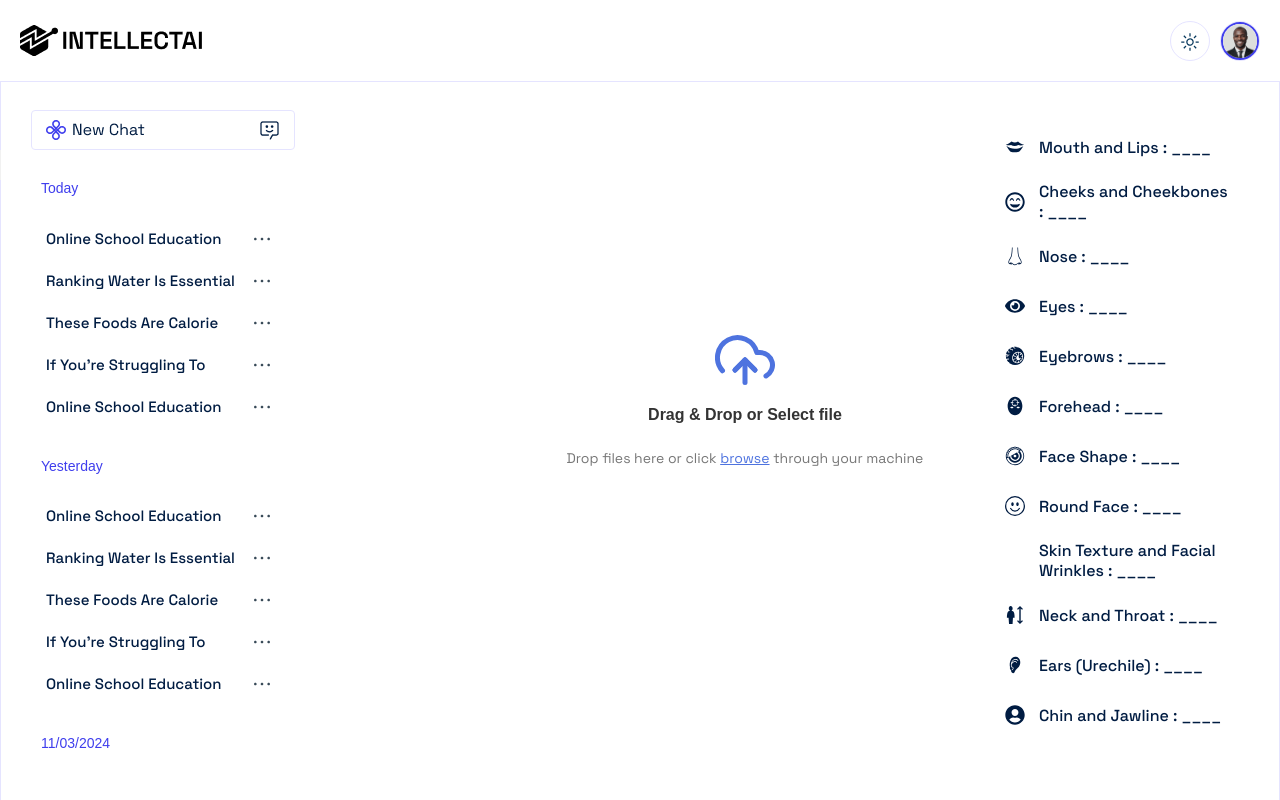
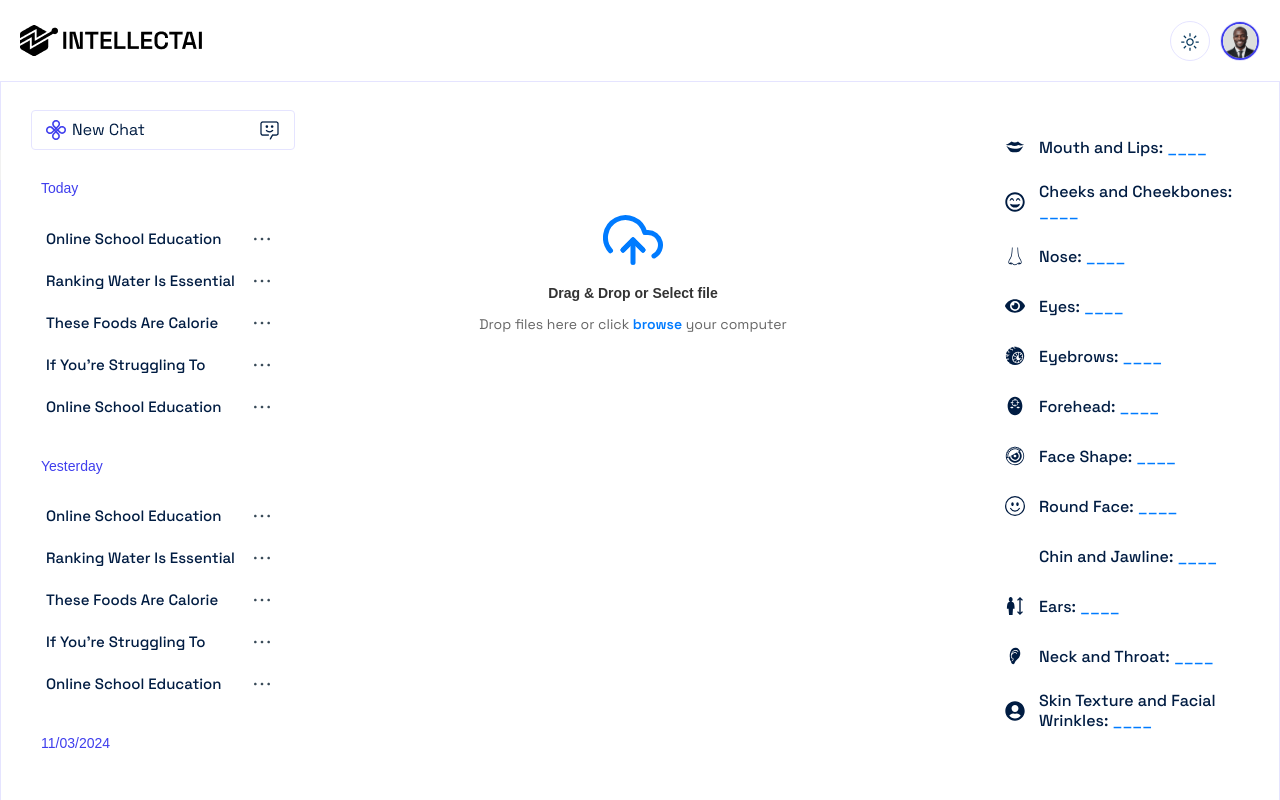
Before and after one commit to ali-boldwp/faceAI-react, a React (Create React App) app in the folder frontend/: page / in a window 1280 px wide. Built offline with nearby package versions, Linux system fonts and the light colour scheme; some icons are missing.

Commit message:
dbgeshjgfewhjgfdjs

```diff
--- a/frontend/package.json
+++ b/frontend/package.json
@@ -13,6 +13,7 @@
     "@types/react-dom": "^18.0.0",
     "axios": "^1.13.1",
     "bootstrap": "5.0.2",
+    "framer-motion": "^12.23.24",
     "install": "^0.13.0",
     "npm": "^11.6.2",
     "react": "^18.3.1",
--- a/frontend/src/Pages/Home/home.css
+++ b/frontend/src/Pages/Home/home.css
@@ -1,39 +1,33 @@
-.upload-section {
-  background: #fff;
-  border-radius: 12px;
-  padding: 25px;
-  width: 100vh;
-  height: 70vh;
+/* 🌙 Main wrapper */
+.main-center-content-m-left.center-content.search-sticky {
+  padding: 2rem;
 
-  margin: 50px auto;
-
+  /* min-height: 100vh; */
+  transition: margin-left 0.3s ease;
 }
 
-.upload-title {
-  font-size: 18px;
-  font-weight: 600;
-  margin-bottom: 20px;
-  color: #333;
+.main-center-content-m-left.collapsed {
+  margin-left: 80px;
 }
 
-/* --- Drop Zone --- */
+/* 📤 Upload Section */
 .drop-zone {
   width: 100%;
-  height: 100%;
+  height:70vh;
+  margin: 10px auto;
+  border-radius: 12px;
 
-
-  border-radius: 10px;
-
-  padding: 50px 20px;
+  padding: 60px 20px;
   text-align: center;
+  cursor: pointer;
+  transition: all 0.3s ease;
   position: relative;
-  transition: all 0.3s ease;
-  box-sizing: border-box;
 }
 
 .drop-zone.dragging {
-  border-color: #4e73df;
-  background-color: #eef3ff;
+  border-color: #007bff;
+  background-color: #f0f8ff;
+
 }
 
 .drop-zone-inner {
@@ -41,98 +35,107 @@
   flex-direction: column;
   align-items: center;
   justify-content: center;
-  height: 100%;
 }
 
-/* --- Icon --- */
 .upload-icon {
   font-size: 60px;
-  color: #4e73df;
+  color: #007bff;
   margin-bottom: 15px;
 }
 
 .drop-zone h4 {
-  font-size: 16px;
-  font-weight: 600;
+  font-size: 1.4rem;
   color: #333;
+  margin-bottom: 8px;
 }
 
 .drop-zone p {
-  color: #777;
-  font-size: 14px;
+  color: #666;
+  font-size: 1.4rem;
 }
 
 .browse-link {
-  color: #4e73df;
-  text-decoration: underline;
+  color: #007bff;
   cursor: pointer;
+  font-weight: 600;
 }
 
-/* --- Input --- */
 .file-input {
-  position: absolute;
-  inset: 0;
-  opacity: 0;
-  cursor: pointer;
+  display: none;
 }
 
-/* --- File Preview --- */
-.file-preview-list {
-  margin-top: 20px;
-  max-height: 200px;
-  overflow-y: auto; /* allows scrolling when many files */
+/* 🖼️ Uploaded Images */
+.uploaded-image-container {
+  display: flex;
+  justify-content: left;
+  flex-wrap: wrap;
+  gap: 12px;
+
 }
 
-.file-item {
-  background: #f4f6f8;
-  padding: 10px 15px;
-  border-radius: 8px;
-  display: flex;
-  justify-content: space-between;
-  align-items: center;
-  margin-bottom: 8px;
-  font-size: 14px;
-  color: #444;
+.uploaded-image-box {
+  width: 120px;
+  height: 120px;
+  border-radius: 12px;
+  overflow: hidden;
+  background-color: #f5f5f5;
+  box-shadow: 0 2px 6px rgba(0, 0, 0, 0.15);
 }
 
-.file-size {
-  color: #888;
-  font-size: 13px;
+.uploaded-image {
+  width: 100%;
+  height: 100%;
+  object-fit: fill;
 }
+
+/* 🎛️ Popup */
 .popup {
-  background: #fff;
-  padding: 20px;
-  border-radius: 12px;
-  width:55%;
-  margin: 30px auto;
-  text-align: left;
-  animation: fadeIn 0.3s ease;
+  border-radius: 16px;
+
+  padding: 25px 30px;
+  margin: 20px auto;
+  width:  55%;
+
+  animation: fadeIn 0.4s ease-in-out;
   position: absolute;
-  bottom:-50px;
+  bottom: 0;
 }
 
 .popup h4 {
-  font-size: 20px;
-  margin-bottom: 15px;
+  font-size: 1.3rem;
+  color: #222;
   font-weight: 600;
+  margin-bottom: 20px;
 }
 
-.form-group {
-  margin-bottom: 20px;
+.popup label {
+  display: block;
+  color: #444;
+  font-weight: 500;
+  margin-bottom: 10px;
 }
 
 .shape-select {
   width: 100%;
-  padding: 10px;
-  border-radius: 6px;
+  padding: 10px 12px;
+  border-radius: 8px;
   border: 1px solid #ccc;
-  font-size: 15px;
+  background-color: #fafafa;
+  font-size: 1.4rem;
+  transition: border-color 0.3s ease;
+  outline: none;
 }
 
+.shape-select:focus {
+  border-color: #007bff;
+}
+
+/* 🔘 Footer buttons */
 .popup-footer {
   display: flex;
   justify-content: space-between;
   align-items: center;
+  margin-top: 25px;
 }
 
 .arrow-buttons {
@@ -141,36 +144,43 @@
 }
 
 .arrow-btn {
-  background: #e0e0e0;
   border: none;
-  padding: 8px 12px;
+  background-color: #f1f1f1;
+  padding: 10px 14px;
   border-radius: 50%;
-  font-weight: bold;
-  font-size: 18px;
+  font-size: 1.1rem;
   cursor: pointer;
-  transition: background 0.2s;
+  transition: all 0.2s ease;
 }
 
 .arrow-btn:hover {
-  background: #d0d0d0;
+  background-color: #007bff;
+  color: #fff;
+}
+
+.arrow-btn:disabled {
+  background-color: #e0e0e0;
+  color: #999;
+  cursor: not-allowed;
 }
 
 .next-btn {
-  background: #007bff;
-  color: white;
+  background-color: #007bff;
+  color: #fff;
   border: none;
-  padding: 10px 16px;
-  border-radius: 6px;
-  font-size: 15px;
+  padding: 10px 22px;
+  border-radius: 8px;
   cursor: pointer;
-  transition: background 0.2s;
-  width:100px;
+  font-weight: 600;
+  transition: background-color 0.2s ease;
+  width: 100px;
 }
 
 .next-btn:hover {
-  background: #0066d8;
+  background-color: #0056b3;
 }
 
+/* 🌟 Animations */
 @keyframes fadeIn {
   from {
     opacity: 0;
@@ -181,42 +191,24 @@
     transform: translateY(0);
   }
 }
-.uploaded-image-container {
-  text-align: left;
-  display: flex;
-  gap:10px;
+
+/* 📱 Responsive */
+@media (max-width: 768px) {
+  .uploaded-image-box {
+    width: 100px;
+    height: 100px;
   }
 
-.uploaded-image {
-  width: 150px;
-  height:150px;
-
-
- border-radius: 20px;
-  object-fit: fill;
-  animation: fadeIn 0.4s ease;
+  .popup {
+    padding: 15px;
   }
 
-.drop-zone {
-  width: 100%;
-  height: 100%;
-  border-radius: 10px;
-
-  padding: 50px 20px;
-  text-align: center;
-  position: relative;
-  transition: all 0.3s ease;
-  cursor: pointer;
+  .popup-footer {
+    flex-direction: column;
+    gap: 12px;
   }
 
-.drop-zone.dragging {
-  border-color: #4e73df;
-
+  .next-btn {
+    width: 100%;
   }
-
-.file-input {
-  position: absolute;
-  inset: 0;
-  opacity: 0;
-  cursor: pointer;
 }
--- a/frontend/src/Pages/Home/index.tsx
+++ b/frontend/src/Pages/Home/index.tsx
@@ -1,39 +1,28 @@
 import React, { useEffect, useState, DragEvent } from "react";
 import { FiUploadCloud } from "react-icons/fi";
+import { motion, AnimatePresence } from "framer-motion";
 import useSidebarToggle from "Common/UseSideberToggleHooks";
 import "./home.css";
 
-const Home = () => {
+interface HomeProps {
+  sidebarItems: { name: string }[];
+  answers: { [key: string]: string };
+  setAnswers: React.Dispatch<React.SetStateAction<{ [key: string]: string }>>;
+}
+
+const Home: React.FC<HomeProps> = ({ sidebarItems, answers, setAnswers }) => {
   const themeSidebarToggle = useSidebarToggle();
   const [files, setFiles] = useState<File[]>([]);
   const [isDragging, setIsDragging] = useState(false);
   const [imagePreviews, setImagePreviews] = useState<string[]>([]);
+  const [step, setStep] = useState(0);
+  const [selectedOption, setSelectedOption] = useState("");
 
-  // Add/remove chatbot body class
   useEffect(() => {
     document.body.classList.add("chatbot");
     return () => document.body.classList.remove("chatbot");
   }, []);
 
-  // Scroll logic for sticky search form
-  useEffect(() => {
-    const handleScroll = () => {
-      const distanceFromBottom =
-        document.documentElement.scrollHeight - window.innerHeight - window.scrollY;
-      const threshold = 200;
-      const searchForm: HTMLElement | null = document.querySelector(".chatbot .search-form");
-
-      if (searchForm) {
-        if (distanceFromBottom < threshold) searchForm.classList.add("active");
-        else searchForm.classList.remove("active");
-      }
-    };
-
-    window.addEventListener("scroll", handleScroll);
-    return () => window.removeEventListener("scroll", handleScroll);
-  }, []);
-
-  // Handle file drop
   const handleDrop = (e: DragEvent<HTMLDivElement>) => {
     e.preventDefault();
     setIsDragging(false);
@@ -47,7 +36,6 @@ const Home = () => {
     }
   };
 
-  // Handle file select
   const handleFileSelect = (e: React.ChangeEvent<HTMLInputElement>) => {
     const selectedFiles = e.target.files ? Array.from(e.target.files) : [];
     const imageFiles = selectedFiles.filter((file) => file.type.startsWith("image/"));
@@ -58,26 +46,31 @@ const Home = () => {
     }
   };
 
+  const handleNext = () => {
+    if (selectedOption) {
+      setAnswers((prev) => ({
+        ...prev,
+        [sidebarItems[step].name]: selectedOption,
+      }));
+      setSelectedOption("");
+    }
+    if (step < sidebarItems.length - 1) setStep(step + 1);
+  };
+
+  const handlePrev = () => {
+    if (step > 0) setStep(step - 1);
+  };
+
   return (
     <div
       className={`main-center-content-m-left center-content search-sticky ${
         themeSidebarToggle ? "collapsed" : ""
       }`}
     >
-      {/* ✅ Uploaded Image Previews */}
+      {/* ✅ Image Previews */}
 
 
-      {/* ✅ Upload Section */}
-      <div className="upload-section">
-         {imagePreviews.length > 0 && (
-        <div className="uploaded-image-container multiple">
-          {imagePreviews.map((src, index) => (
-            <div key={index} className="uploaded-image-box">
-              <img src={src} alt={`Preview ${index}`} className="uploaded-image" />
-            </div>
-          ))}
-        </div>
-      )}
+      {/* ✅ Upload Zone */}
       <div
         className={`drop-zone ${isDragging ? "dragging" : ""}`}
         onDragOver={(e) => {
@@ -87,23 +80,28 @@ const Home = () => {
         onDragLeave={() => setIsDragging(false)}
         onDrop={handleDrop}
       >
-          {/* Hide text when at least one image is uploaded */}
+        {imagePreviews.length > 0 && (
+        <div className="uploaded-image-container multiple">
+          {imagePreviews.map((src, i) => (
+            <div key={i} className="uploaded-image-box">
+              <img src={src} alt={`Preview ${i}`} className="uploaded-image" />
+            </div>
+          ))}
+        </div>
+      )}
         {imagePreviews.length === 0 && (
           <div className="drop-zone-inner">
             <FiUploadCloud className="upload-icon" />
-              <div>
             <h4>Drag & Drop or Select file</h4>
             <p>
               Drop files here or click{" "}
               <label htmlFor="fileInput" className="browse-link">
                 browse
               </label>{" "}
-                  through your machine
+              your computer
             </p>
           </div>
-            </div>
         )}
-
         <input
           id="fileInput"
           type="file"
@@ -113,33 +111,54 @@ const Home = () => {
           className="file-input"
         />
       </div>
-      </div>
 
-      {/* ✅ Popup appears after first image upload */}
+      {/* ✅ Popup Questions */}
       {files.length > 0 && (
         <div className="popup">
-          <h4>Select Shapes</h4>
+          <h4>Select Option for:</h4>
 
-          <div className="form-group">
-            <label htmlFor="faceShape">Face Shape :</label>
-            <select id="faceShape" className="shape-select">
-              <option value="">-- Select Face Shape --</option>
-              <option value="oval">Oval</option>
-              <option value="round">Round</option>
-              <option value="square">Square</option>
-              <option value="heart">Heart</option>
-              <option value="diamond">Diamond</option>
-              <option value="oblong">Oblong</option>
-              <option value="triangle">Triangle</option>
+          <AnimatePresence mode="wait">
+            <motion.div
+              key={step}
+              initial={{ x: 50, opacity: 0 }}
+              animate={{ x: 0, opacity: 1 }}
+              exit={{ x: -50, opacity: 0 }}
+              transition={{ duration: 0.4 }}
+            >
+              <label>{sidebarItems[step].name}</label>
+              <select
+                className="shape-select"
+                value={selectedOption}
+                onChange={(e) => setSelectedOption(e.target.value)}
+              >
+                <option value="">-- Select Option --</option>
+                <option value="Type A">Type A</option>
+                <option value="Type B">Type B</option>
+                <option value="Type C">Type C</option>
               </select>
-          </div>
+            </motion.div>
+          </AnimatePresence>
 
           <div className="popup-footer">
             <div className="arrow-buttons">
-              <button className="arrow-btn left">←</button>
-              <button className="arrow-btn right">→</button>
+              <button
+                className="arrow-btn left"
+                onClick={handlePrev}
+                disabled={step === 0}
+              >
+                ←
+              </button>
+              <button
+                className="arrow-btn right"
+                onClick={handleNext}
+                disabled={step === sidebarItems.length - 1}
+              >
+                →
+              </button>
             </div>
-            <button className="next-btn">Next</button>
+            <button className="next-btn" onClick={handleNext}>
+              Next
+            </button>
           </div>
         </div>
       )}
--- a/frontend/src/Routes/routes.tsx
+++ b/frontend/src/Routes/routes.tsx
@@ -10,7 +10,8 @@ export interface RouteProps {
 }
 
 const routes: RouteProps[] = [
-    { path: "/", component: <Dashboard /> },
+    { path: "/", component: <Dashboard sidebarItems={[]} answers={{}} setAnswers={() => {}} /> },
+
 ];
 
 const nonAuthRoutes: RouteProps[] = [
--- a/frontend/src/ThemeLayout/LeftSidebar.tsx
+++ b/frontend/src/ThemeLayout/LeftSidebar.tsx
@@ -1,11 +1,5 @@
 import React from "react";
 import { Link, useLocation } from "react-router-dom";
-import {
-  FaSmile,
-  FaRegGrinBeam,
-  FaEye,
-  FaUserCircle,
-} from "react-icons/fa";
 import {
   GiNoseFront,
   GiEyeball,
@@ -15,63 +9,55 @@ import {
   GiHumanEar,
   GiBodyHeight,
 } from "react-icons/gi";
+import { FaRegGrinBeam, FaEye, FaUserCircle } from "react-icons/fa";
 import { BsEmojiSmile } from "react-icons/bs";
 import { PiSmileyWinkBold } from "react-icons/pi";
-import avatar02 from "assets/images/avatar/02.png";
-import icons14 from "assets/images/icons/14.png";
 import { useSelector } from "react-redux";
 import { RootState } from "Slices/theme/store";
 
-const LeftSidebar = () => {
+interface SidebarItem {
+  name: string;
+}
+interface LeftSidebarProps {
+  sidebarItems: SidebarItem[];
+  answers: { [key: string]: string };
+}
+
+const LeftSidebar: React.FC<LeftSidebarProps> = ({ sidebarItems, answers }) => {
   const location = useLocation();
   const themeSidebarToggle = useSelector(
     (state: RootState) => state.theme.themeSidebarToggle
   );
 
-  const sidebarItems = [
-    { name: "Mouth and Lips", icon: <GiLips />, path: "/mouth-lips" },
-    { name: "Cheeks and Cheekbones", icon: <FaRegGrinBeam />, path: "/cheeks" },
-    { name: "Nose", icon: <GiNoseFront />, path: "/nose" },
-    { name: "Eyes", icon: <FaEye />, path: "/eyes" },
-    { name: "Eyebrows", icon: <GiEyeball />, path: "/eyebrows" },
-    { name: "Forehead", icon: <GiHeadshot />, path: "/forehead" },
-    { name: "Face Shape", icon: <GiAbstract002 />, path: "/face-shape" },
-    { name: "Round Face", icon: <BsEmojiSmile />, path: "/round-face" },
-    {
-      name: "Skin Texture and Facial Wrinkles",
-      icon: <PiSmileyWinkBold />,
-      path: "/skin-texture",
-    },
-    { name: "Neck and Throat", icon: <GiBodyHeight />, path: "/neck-throat" },
-    { name: "Ears (Urechile)", icon: <GiHumanEar />, path: "/ears" },
-    { name: "Chin and Jawline", icon: <FaUserCircle />, path: "/chin-jawline" },
+  const icons = [
+    <GiLips />, <FaRegGrinBeam />, <GiNoseFront />, <FaEye />, <GiEyeball />,
+    <GiHeadshot />, <GiAbstract002 />, <BsEmojiSmile />, <PiSmileyWinkBold />,
+    <GiBodyHeight />, <GiHumanEar />, <FaUserCircle />
   ];
 
   return (
     <div className={`left-side-bar ${themeSidebarToggle ? "collapsed" : ""}`}>
-      <div className="overlay-mobile-area"></div>
-
-      <div className="inner" style={{height:"100%" , overflow:"auto"}}>
+      <div className="inner" style={{ height: "100%", overflow: "auto" }}>
         <div className="single-menu-wrapper">
           {sidebarItems.map((item, index) => (
             <Link
               key={index}
-              to={item.path}
-              className={`single-menu openuptip ${
-                location.pathname === item.path ? "active" : ""
-              }`}
+              to="#"
+              className={`single-menu ${location.pathname === item.name ? "active" : ""}`}
             >
               <div className="icon" style={{ fontSize: "20px", color: "#001C42" }}>
-                {item.icon}
+                {icons[index]}
               </div>
-              <p>{item.name} : ____</p>
-
+              <p>
+                {item.name}:{" "}
+                <span style={{ color: "#007bff" }}>
+                  {answers[item.name] || "____"}
+                </span>
+              </p>
             </Link>
           ))}
         </div>
       </div>
-
-
     </div>
   );
 };
--- a/frontend/src/ThemeLayout/index.tsx
+++ b/frontend/src/ThemeLayout/index.tsx
@@ -1,4 +1,4 @@
-import React, { ReactNode } from "react";
+import React, { ReactNode, useState } from "react";
 import TopBar from "./TopBar";
 import LeftSidebar from "./LeftSidebar";
 import RightSidebar from "Pages/Home/RightSidebar";
@@ -6,16 +6,38 @@ import RightSidebar from "Pages/Home/RightSidebar";
 interface ThemeLayoutProps {
   children: ReactNode;
 }
+
 const ThemeLayout = ({ children }: ThemeLayoutProps) => {
+  const [answers, setAnswers] = useState<{ [key: string]: string }>({});
+
+  const sidebarItems = [
+    { name: "Mouth and Lips" },
+    { name: "Cheeks and Cheekbones" },
+    { name: "Nose" },
+    { name: "Eyes" },
+    { name: "Eyebrows" },
+    { name: "Forehead" },
+    { name: "Face Shape" },
+    { name: "Round Face" },
+    { name: "Chin and Jawline" },
+    { name: "Ears" },
+    { name: "Neck and Throat" },
+    { name: "Skin Texture and Facial Wrinkles" },
+  ];
+
+  const childrenWithProps = React.cloneElement(children as React.ReactElement, {
+    sidebarItems,
+    answers,
+    setAnswers,
+  });
+
   return (
     <>
       <TopBar />
       <div className="dash-board-main-wrapper">
-                <LeftSidebar />
-                {children}
+        <LeftSidebar sidebarItems={sidebarItems} answers={answers} />
+        {childrenWithProps}
         <RightSidebar />
-
-
       </div>
     </>
   );
```
Also changed, not shown: 2 other files (tests, documents, lock files or other folders). Lines whose indentation alone changed are shown as unchanged.
